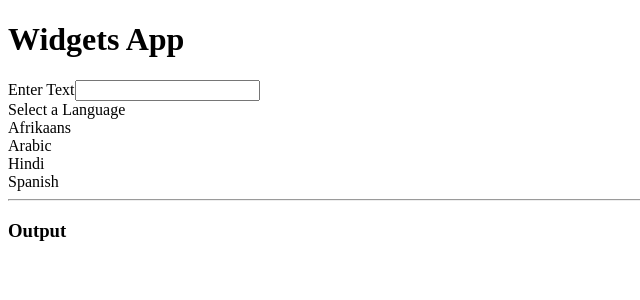
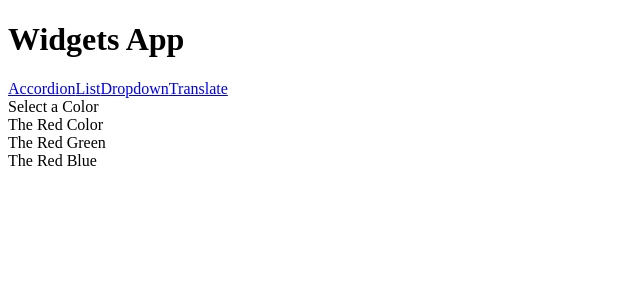
Before and after one commit to smauhourat/react_redux_widgets, a React (Create React App) app: page /dropdown in a window 1280 px wide. Shown: the top 300 px of the page, without its empty margins (0-640 px from the left). Built offline with nearby package versions, Linux system fonts and the light colour scheme; no server answers; the HTML template or start-up script is replaced by a standard one.

Commit message:
navigation

```diff
--- a/src/App.js
+++ b/src/App.js
@@ -1,8 +1,10 @@
 import React, {useState} from 'react'
-// import Accordion from './components/Accordion';
-// import Search from './components/Search';
-// import Dropdown from './components/Dropdown';
+import Accordion from './components/Accordion';
+import Search from './components/Search';
+import Dropdown from './components/Dropdown';
 import Translate from './components/Translate';
+import Route from './components/Route';
+import Header from './components/Header';
 
 const items = [
     {
@@ -34,6 +36,12 @@ const options = [
     }
 ]
 
+const showAccordion = () => {
+    if (window.location.pathname === '/') {
+        return <Accordion items={items}/>
+    }
+}
+
 const App = props => {
     const [selectedOption, setSelectedOption ] = useState(options[0]);
     const [showDropdown, setShowDropdown] = useState(true);
@@ -41,18 +49,24 @@ const App = props => {
     return (
         <div>
             <h1>Widgets App</h1>
-            {/* <Accordion items={items}/> */}
-            {/* <Search /> */}
-            {/* <button onClick={(e) => {setShowDropdown(!showDropdown)}}>Toggle Dropdown</button>
-            {showDropdown ?
+            <Header />
+            <Route path="/">
+                <Accordion items={items} />
+            </Route>
+            <Route path="/list">
+                <Search />
+            </Route>
+            <Route path="/dropdown">
                 <Dropdown
                     options={options}
                     label="Select a Color"
                     onSelectedOptionChange={setSelectedOption}
                     selectedOption={selectedOption}
-                /> : null
-            } */}
-            <Translate />
+                />
+            </Route>
+            <Route path="/translate">
+                <Translate />
+            </Route>
         </div>
     )
 }
--- /dev/null
+++ b/src/components/Header.js
@@ -0,0 +1,22 @@
+import React from 'react'
+
+const Header = () => {
+    return (
+        <div className="ui secondary pointing menu">
+            <a href="/" className="item">
+                Accordion
+            </a>
+            <a href="/list" className="item">
+                List
+            </a>
+            <a href="/dropdown" className="item">
+                Dropdown
+            </a>
+            <a href="/translate" className="item">
+                Translate
+            </a>
+        </div>
+    )
+}
+
+export default Header;
--- /dev/null
+++ b/src/components/Route.js
@@ -0,0 +1,7 @@
+const Route = ({ path, children }) => {
+    return window.location.pathname === path
+        ? children
+        : null;
+}
+
+export default Route;
```
